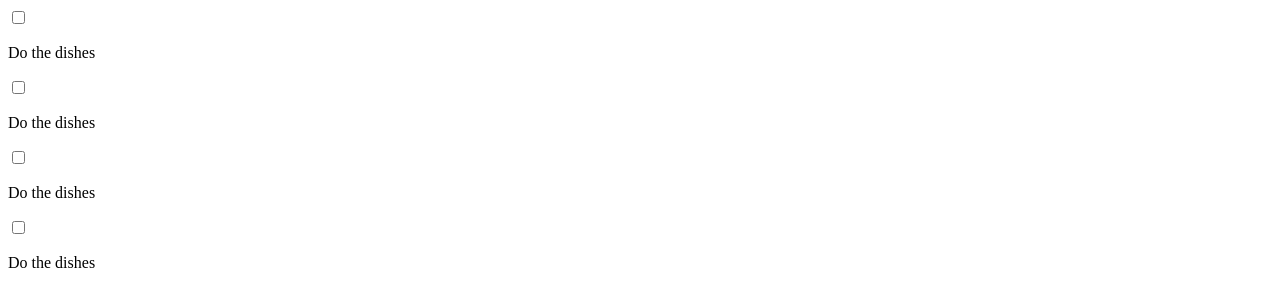
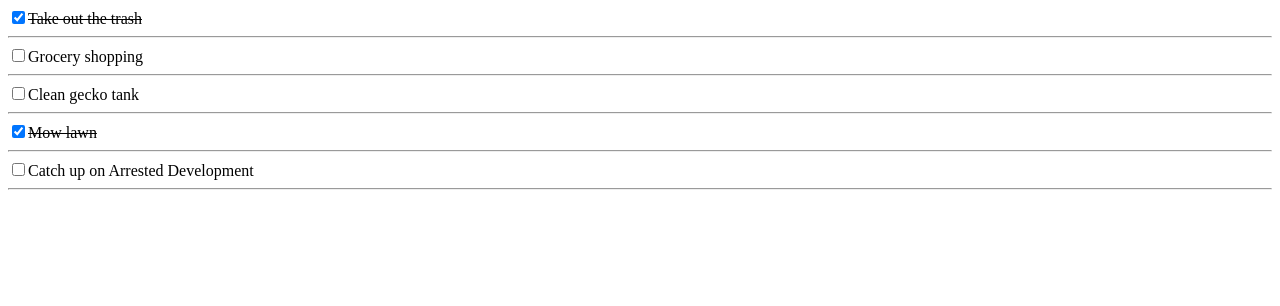
Before and after one commit to pnb90/to-do-list, a React (Create React App) app: page / in a window 1280 px wide. Shown: the top 306 px of the page. Built offline with nearby package versions, Linux system fonts and the light colour scheme.

Commit message:
remade list to be reusable components with map

```diff
--- a/src/App.js
+++ b/src/App.js
@@ -1,15 +1,25 @@
 import React from "react"
-import TodoItem from "./components/ToDoItem"
+import ToDoItem from "./components/ToDoItem"
+import todosData from "./ToDoData"
 
 function App() {
-    return (
-        <div className="todo-list">
-            <TodoItem />
-            <TodoItem />
-            <TodoItem />
-            <TodoItem />
-        </div>
+
+  const tasks = todosData.map(function(task) {
+    return(
+      <ToDoItem
+
+      key = {task.id}
+      chore = {task}
+      />
     )
+
+  })
+
+  return (
+      <div className="todo-list">
+        {tasks}
+      </div>
+  )
 }
 
 export default App
--- /dev/null
+++ b/src/ToDoData.js
@@ -0,0 +1,29 @@
+const todosData = [
+    {
+        id: 1,
+        text: "Take out the trash",
+        completed: true
+    },
+    {
+        id: 2,
+        text: "Grocery shopping",
+        completed: false
+    },
+    {
+        id: 3,
+        text: "Clean gecko tank",
+        completed: false
+    },
+    {
+        id: 4,
+        text: "Mow lawn",
+        completed: true
+    },
+    {
+        id: 5,
+        text: "Catch up on Arrested Development",
+        completed: false
+    }
+]
+
+export default todosData
--- a/src/components/ToDoItem.js
+++ b/src/components/ToDoItem.js
@@ -1,10 +1,11 @@
 import React from 'react';
 
-function ToDoItem() {
+function ToDoItem(props) {
   return(
-    <div className="todo-item">
-      <input type="checkbox"/>
-      <p>Do the dishes</p>
+    <div>
+      <input type="checkbox" checked={props.chore.completed}/>
+      <span style={{textDecoration: props.chore.completed && "line-through"}}>{props.chore.text}</span>
+      <hr/>
     </div>
   )
 }
```
